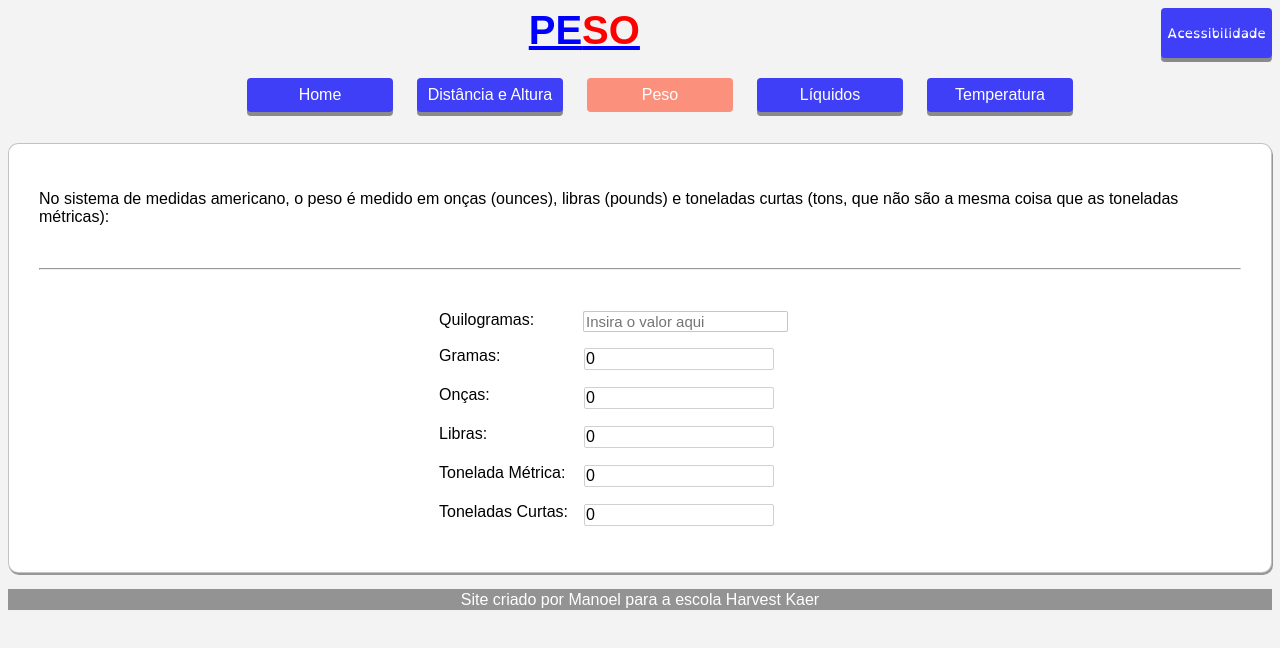
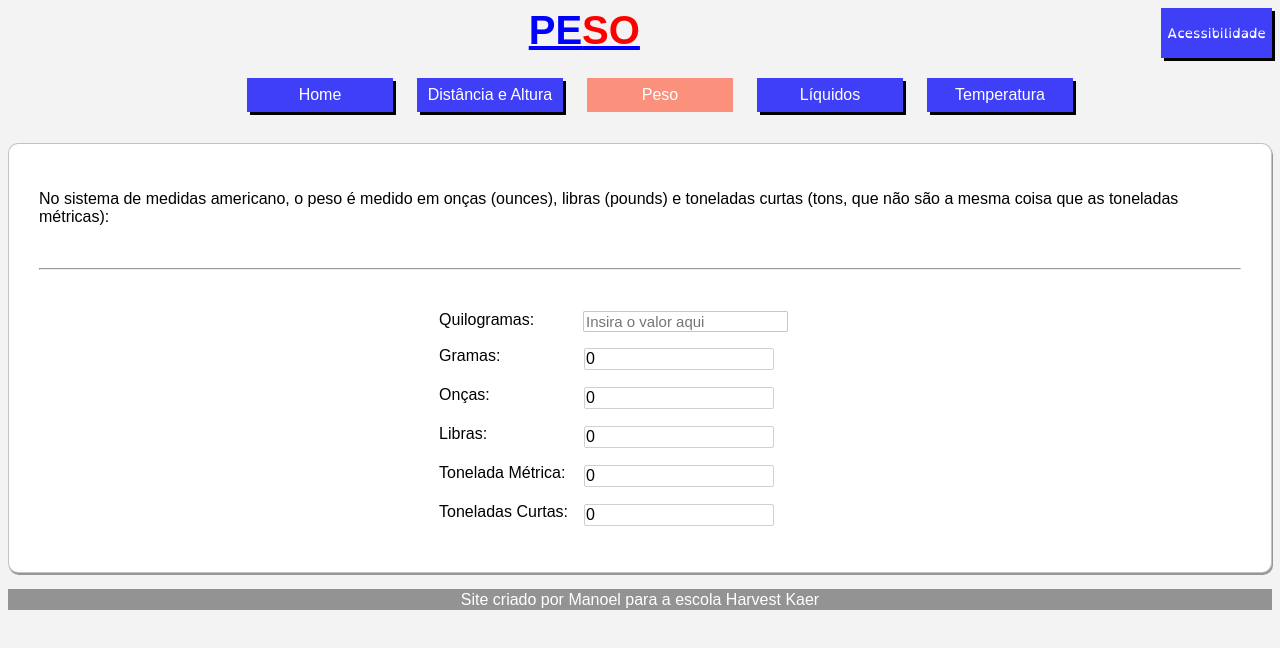
Before and after one commit to monteiromanoel/projeto-faculdade, a plain HTML site: page html/pg3.html in a window 1280 px wide. Drawn offline with Linux system fonts and the light colour scheme.

Commit message:
some updates

```diff
--- a/css/style.css
+++ b/css/style.css
@@ -61,8 +61,8 @@ header {
     min-width: 8em;
     min-height: 2em;
     color: white;
-    border-radius: 4px;
-    box-shadow: 0px 4px 0px rgba(0, 0, 0, 0.434);
+    border-radius: 0px;
+    box-shadow: 3px 3px rgb(0, 0, 0);
     display: inline-block;
 }
 .bt-font-index {
@@ -108,12 +108,12 @@ li {
     height: fit-content;
     color: white;
     background-color: var(--color1);
-    border-radius: 4px;
+    border-radius: 0px;
     padding: 8px;
     margin: 4px 12px 15px 12px;
     text-align: center;
     cursor: pointer;
-    box-shadow: 0px 4px 0px rgba(0, 0, 0, 0.434);
+    box-shadow: 3px 3px rgb(0, 0, 0);
     display: inline-block;
 }
 ul > li:hover{
--- a/html/pg3.html
+++ b/html/pg3.html
@@ -82,7 +82,7 @@
         </div>
     </main>
     <footer>
-        <p>Site criado por <a href="https://github.com/monteiromanoel">Manoel</a> para a escola <a href="https://m.facebook.com/people/Harvest-Kaer/100068662746449/">Harvest Kaer</a></p>
+        <p>Site criado por <a href="https://github.com/monteiromanoel" target="_blank">Manoel</a> para a escola <a href="https://m.facebook.com/people/Harvest-Kaer/100068662746449/" target="_blank">Harvest Kaer</a></p>
     </footer>
 </body>
 
```
Also changed, not shown: html/index.html (+1 -1 lines), html/pg2.html (+2 -2 lines), html/pg4.html (+1 -1 lines), html/pg5.html (+1 -1 lines).
